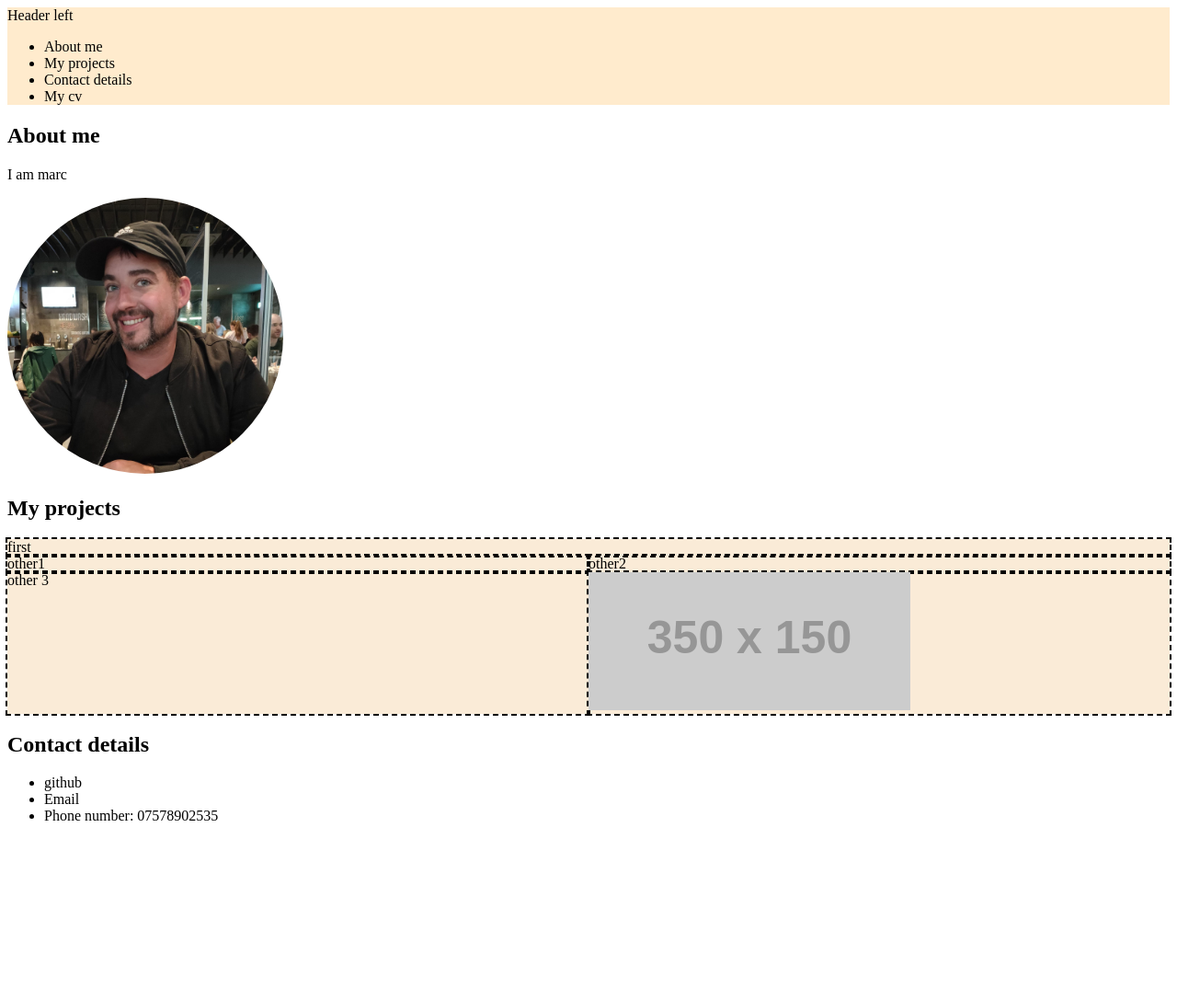
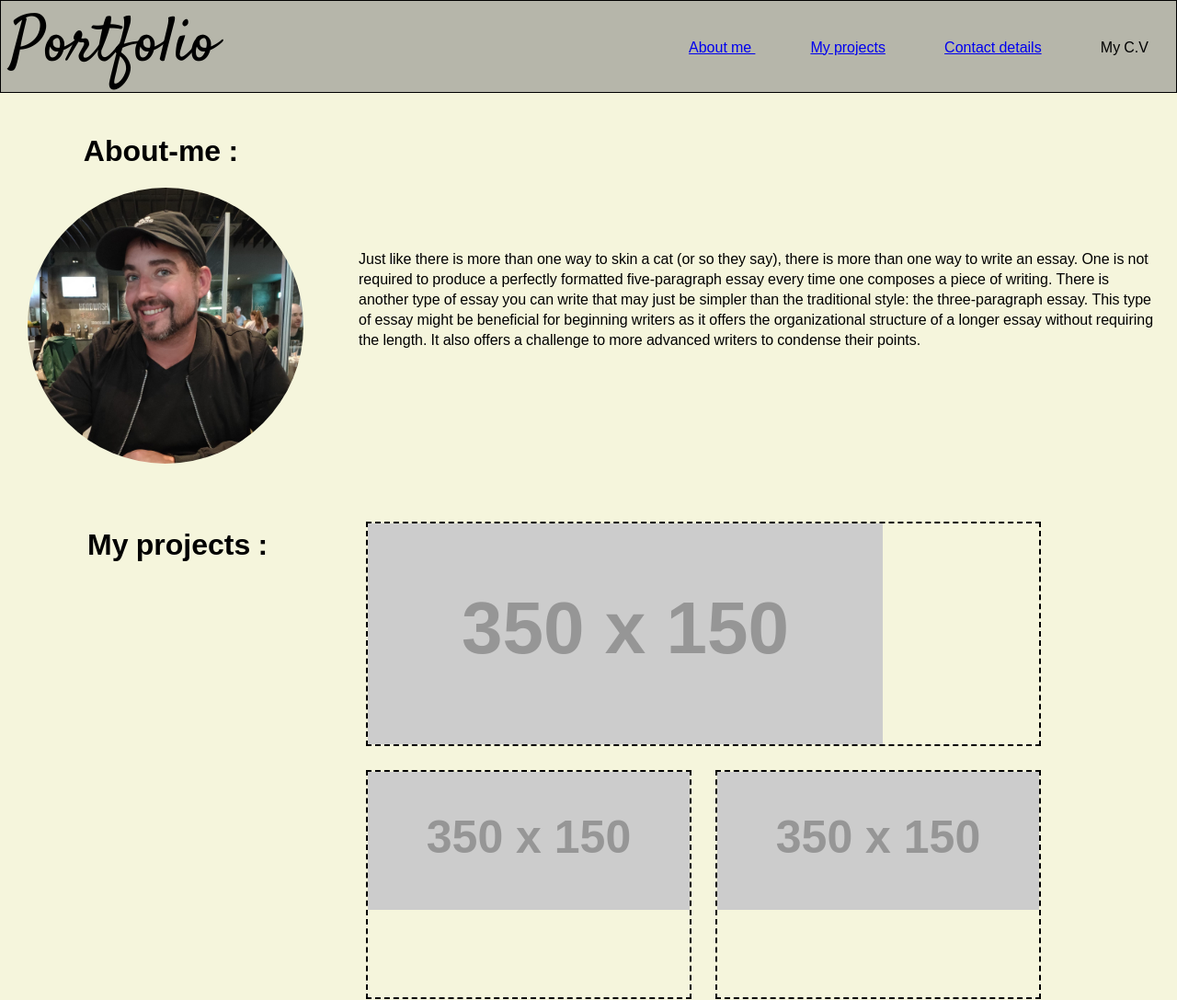
Before and after one commit to marcahudson26/bootcamp-week2-portfolio-site, a plain HTML site: page index.html in a window 1280 px wide. Shown: the top 1087 px of the page at 92% size. Before the commit the page ends 912 px from the top, so only its background shows below. Drawn offline with Linux system fonts and the light colour scheme; placeholder pictures from the web are drawn by us.

Commit message:
styling to css and changes to html

```diff
--- a/index.html
+++ b/index.html
@@ -7,41 +7,54 @@
     <meta name="viewport" content="width=device-width, initial-scale=1.0">
     <title>Document</title>
     <link rel="stylesheet" href="/styles.css">
+    <link rel="preconnect" href="https://fonts.googleapis.com">
+    <link rel="preconnect" href="https://fonts.gstatic.com" crossorigin>
+    <link href="https://fonts.googleapis.com/css2?family=Noto+Sans+Vai&family=Satisfy&display=swap" rel="stylesheet">
 </head>
 
 <body>
     <header>
+        <h1>Portfolio</h1>
         <nav>
-            <div>
-                Header left
+            <div class="flex-header">
+
+                <ul class="child2">
+                    <li><a href="#About-me">About me </a></li>
+                    <li><a href="#My-projects">My projects</a></li>
+                    <li><a href="#Contact-details">Contact details</a></li>
+                    <li>My C.V</li>
+                </ul>
             </div>
-            <ul>
-                <li>About me</li>
-                <li>My projects</li>
-                <li>Contact details </li>
-                <li>My cv</li>
-            </ul>
         </nav>
 
     </header>
     <main>
-        <article class="about" id="about-me">
-            <h2>About me</h2>
-            <p> I am marc</p>
-            <img src="/assets/marc.png" alt="Avatar of Marc Hudson">
+        <article class="flex-about">
+            <div>
+                <h2 id="About-me">About-me :</h2>
+
+                <img class="profile-img" src="/assets/marc.png" alt="Avatar of Marc Hudson">
+            </div>
+            <p> Just like there is more than one way to skin a cat (or so they say), there is more than one way to write
+                an essay. One is not required to produce a perfectly formatted five-paragraph essay every time one
+                composes a piece of writing. There is another type of essay you can write that may just be simpler than
+                the traditional style: the three-paragraph essay. This type of essay might be beneficial for beginning
+                writers as it offers the organizational structure of a longer essay without requiring the length. It
+                also offers a challenge to more advanced writers to condense their points.</p>
+
         </article>
-        <article id="my-projects">
-            <h2>My projects</h2>
+        <article class="flex-artical">
+            <h3 id="My-projects">My projects :</h3>
             <div class="projects-container">
-                <div class="featured">first</div>
-                <div>other1</div>
-                <div>other2</div>
-                <div>other 3</div>
+                <div class="featured"><img src="https://via.placeholder.com/350x150" alt=""></div>
+                <div><img src="https://via.placeholder.com/350x150" alt=""></div>
+                <div><img src="https://via.placeholder.com/350x150" alt=""></div>
+                <div><img src="https://via.placeholder.com/350x150" alt=""></div>
                 <div><img src="https://via.placeholder.com/350x150" alt=""></div>
             </div>
         </article>
-        <article id="contact-details">
-            <h2>Contact details </h2>
+        <article class="flex-footer">
+            <h4 id="Contact-details">Contact details :</h4>
             <ul>
                 <li>github</li>
                 <li>Email</li>
--- a/styles.css
+++ b/styles.css
@@ -1,24 +1,114 @@
+* {
+    margin: 0;
+    font-family: 'Noto Sans Vai', sans-serif;
+}
+
+body {
+    background-color: beige;
+}
+
 header {
-    background-color: blanchedalmond;
+    background-color: rgba(124, 124, 125, 0.518);
+    border: 1px solid black;
+    display: flex;
+    justify-content: space-between;
+    margin-bottom: 40px;
+}
+
+nav {
+    align-self: center;
+}
+
+.profile-img {
+    border-radius: 50%;
+    margin-left: 10px;
+
+}
+
+.flex-about {
+    display: flex;
+    gap: 60px;
+    margin: 0 20px 60px 20px;
+    margin-bottom: 60px;
+}
+
+.flex-about>p {
+    align-self: center;
 }
 
 .projects-container {
     display: grid;
-    background-color: antiquewhite;
-    grid-template-columns: 1fr 1fr;
+    grid-template-columns: auto;
+    gap: 30px;
+    height: calc(100vh - 10px);
+    margin-right: auto;
+}
+
+.projects-container .featured {
+    display: flex;
+    grid-column: span 2;
+}
+
+.projects-container div {
+    outline: 2px dashed black;
 
 }
-.projects-container .featured {
-    grid-column: span 2;
+
+.flex-header {
+    justify-content: space-between;
+}
+
+nav li {
+    display: inline;
+    margin: 30px;
+}
+
+header h1 {
+ font-family: "Satisfy";
+    font-size: 69px;
+    font-weight: normal;
+    margin-left: 10px;
+}
+
+
+.flex-about>p {
+    align-self: center;
+}
+
+h3{
+    font-size: xx-large;
+   margin-left: 95px;
+}
+
+.flex-artical {
+    display: flex;
+    justify-content: space-between;
+    gap: 109px;
+    margin-bottom: 30px;
+}
+
+h2 {
+    text-align: center;
+    margin-bottom: 20px;
+    font-size: xx-large;
+}
+h4 {
+    align-self: center;
+    margin-left: 20px;
+}
+.flex-footer {
+    display: flex;
+    justify-content: space-between;
+    height: 50px;
+    background-color: rgba(124, 124, 125, 0.518);
+    border: 1px solid black;
+    align-items: center;
+
+}
+
+.flex-footer li {
+    display: inline;
+    margin:40px;
 
 
 }
-.projects-container div {
-    outline: 2px dashed black;
-}
-article.about img {
-    border-radius: 50%;
-
-
-
-}
```
